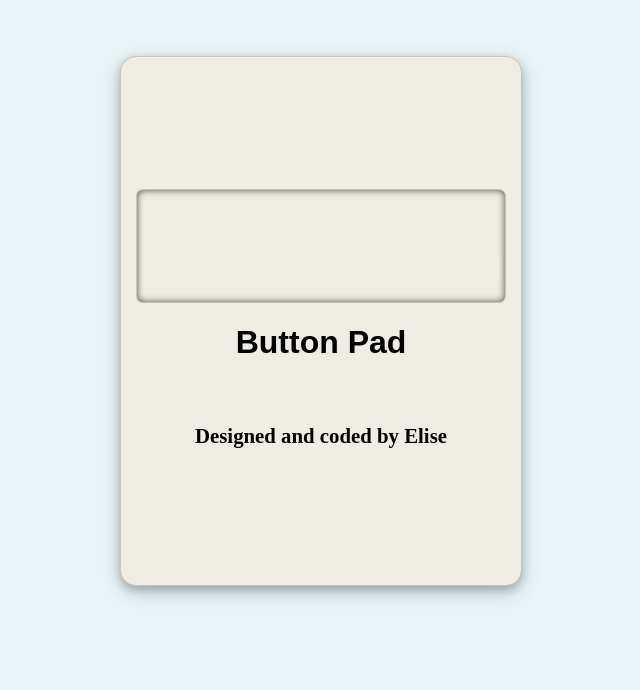
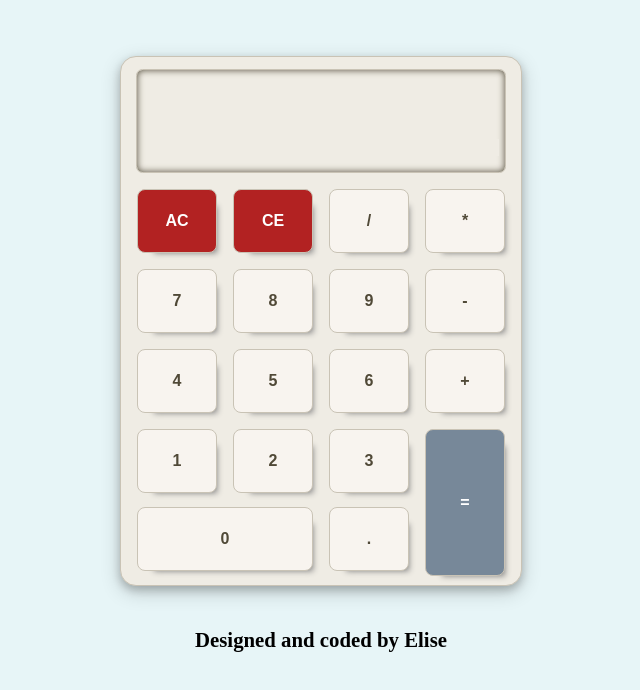
Before and after one commit to elisery/calculator-react, a React (Create React App) app: page / in a window 1280 px wide. Shown: the top 690 px of the page, without its empty margins (319-959 px from the left). Built offline with nearby package versions, Linux system fonts and the light colour scheme.

Commit message:
Add functionality to show button press value on calc display

```diff
--- a/src/components/App.css
+++ b/src/components/App.css
@@ -92,9 +92,105 @@ input.calculations {
   }
 }
 
+/* Rows */
+.row {
+  display: flex;
+  justify-content: space-between;
+  width: 23rem;
+  margin: 1rem;
+}
 
+.two-rows {
+  height: 10rem;
+  width: 23rem;
+  display: flex;
+  justify-content: space-between;
+  padding-top: 0rem;
+}
 
+.short-rows {
+  margin-top: 0rem;
+  display: flex;
+  flex-direction: column;
+  justify-content: space-between;
+  width: 17rem;
+  height: 9rem;
+}
 
+.short-buttons {
+  display: flex;
+  justify-content: space-between;
+  height: 4.1rem;
+  width: 17rem;
+}
+
+.bottom-buttons {
+  height: auto;
+  width: 25rem;
+  display: flex;
+  justify-content: center;
+}
+
+#last-row {
+  margin-top: 1.2rem;
+}
+
+/* Button Styles */
+button {
+  height: 4rem;
+  width: 5rem;
+  font-size: 1rem;
+  font-weight: bold;
+  box-shadow: 8px 8px 6px -8.5px grey;
+  text-decoration: none;
+  color: #504937;
+}
+
+.red {
+  background-color: #B22222;
+  color: white;
+}
+
+.red:active {
+  background-color: #FFD700;
+  color: #778899;
+}
+
+.beige {
+  background-color: #F8F4EF;
+}
+
+.beige:active {
+  background-color: #B0C4DE;
+  color: white;
+}
+
+.grey {
+  background-color: #778899;
+  color: white;
+}
+
+.grey:active {
+  background-color: #2F4F4F;
+}
+
+.long-vertical {
+  width: 5rem;
+  height: 9.22rem;
+  display: flex;
+  align-items: center;
+  justify-content: center;
+  box-shadow: 8px 8px 6px -8.5px grey;
+}
+
+.long-horiz {
+  width: 11rem;
+  height: 4rem;
+  display: flex;
+  align-items: center;
+  justify-content: center;
+  box-shadow: 8px 8px 6px -8.5px grey;
+}
 
 /* Footer */
 .footer-info {
--- a/src/components/App.jsx
+++ b/src/components/App.jsx
@@ -8,25 +8,26 @@ class App extends Component {
   constructor(props) {
     super(props);
     this.state = {
-      loading: true
+      displayVal: '',
+      displayOp: ''
     }
+    this.buttonPress = this.buttonPress.bind(this);
+  }
+  buttonPress(val) {
+    // console.log(val);
+    this.setState({ displayVal: val });
   }
   render() {
-    const { loading } = this.state;
+    const { displayVal, displayOp } = this.state;
 
-    // if (loading) {
-    //   return(
-    //     <div>
-    //       <h3>Loading...</h3>
-    //     </div>
-    //   )
-    // }
     return(
-      <main className="main-layout main-shadow main-border">
-        <Display />
-        <ButtonPad />
+      <div>
+        <main className="main-layout main-shadow main-border">
+          <Display mainValue={displayVal}/>
+          <ButtonPad onButtonDisplayClick={this.buttonPress}/>
+        </main>
         <Footer />
-      </main>
+      </div>
     )
   }
 }
--- /dev/null
+++ b/src/components/Button.jsx
@@ -0,0 +1,13 @@
+import React from "react";
+
+const Button = props => {
+  const { onDisplayClick = () => {} } = props;
+  const { styleProp, val } = props;
+
+  return(
+    <button onClick={() => onDisplayClick(val)} className={styleProp}>{val}</button>
+  )
+
+}
+
+export default Button;
--- a/src/components/ButtonPad.jsx
+++ b/src/components/ButtonPad.jsx
@@ -1,18 +1,97 @@
-import React, { Component } from "react";
-import ButtonRow from "./ButtonRow";
+import React from "react";
+import Button from "./Button";
 
-class ButtonPad extends Component {
-  constructor(props) {
-    super(props);
-    this.state = {
-      loading: true
-    }
+const ButtonPad = props => {
+
+  const { onButtonDisplayClick = () => {} } = props;
+  const buttonValues = {
+    firstRow: ['AC', 'CE', '/', '*'],
+    secondRow:[7, 8, 9, '-'],
+    thirdRow: [4, 5, 6, '+'],
+    fourthRow:[1, 2, 3],
+    fifthRow: [0, '.'],
+    sixthRow: ['=']
   }
-  render() {
-    return(
-      <h1>Button Pad</h1>
-    )
-  }
+  const redButton = "value inside-border red";
+  const beigeButton = "value inside-border beige";
+  const operatorButton = "operator";
+  const numberButtton = "number";
+  return(
+    <div className="buttons">
+      <div className="row">
+        <div className="first-row">
+          <Button val={buttonValues.firstRow[0]} styleProp={redButton} />
+        </div>
+        <div className="first-row">
+          <Button val={buttonValues.firstRow[1]} styleProp={redButton} />
+        </div>
+        <div className="first-row">
+          <Button val={buttonValues.firstRow[2]} styleProp={beigeButton} buttonType={operatorButton} />
+        </div>
+        <div className="first-row">
+          <Button val={buttonValues.firstRow[3]} styleProp={beigeButton} buttonType={operatorButton} />
+        </div>
+      </div>
+      <div className="row">
+        <div className="second-row">
+          <Button onDisplayClick={onButtonDisplayClick} val={buttonValues.secondRow[0]} styleProp={beigeButton} buttonType={numberButtton}/>
+        </div>
+        <div className="second-row">
+          <Button val={buttonValues.secondRow[1]} styleProp={beigeButton} buttonType={numberButtton}/>
+        </div>
+        <div className="second-row">
+          <Button val={buttonValues.secondRow[2]} styleProp={beigeButton} buttonType={numberButtton}/>
+        </div>
+        <div className="second-row">
+          <Button val={buttonValues.secondRow[3]} styleProp={beigeButton} buttonType={operatorButton}/>
+        </div>
+      </div>
+      <div className="row">
+        <div className="third-row">
+          <Button val={buttonValues.thirdRow[0]} styleProp={beigeButton} buttonType={numberButtton}/>
+        </div>
+        <div className="third-row">
+          <Button val={buttonValues.thirdRow[1]} styleProp={beigeButton} buttonType={numberButtton}/>
+        </div>
+        <div className="third-row">
+          <Button val={buttonValues.thirdRow[2]} styleProp={beigeButton} buttonType={numberButtton}/>
+        </div>
+        <div className="third-row">
+          <Button val={buttonValues.thirdRow[3]} styleProp={beigeButton} buttonType={operatorButton}/>
+        </div>
+      </div>
+      <div className="bottom-buttons">
+        <div className="two-rows">
+          <div className="short-rows">
+            <div className="short-buttons">
+              <div className="fourth-row">
+                <Button val={buttonValues.fourthRow[0]} styleProp={beigeButton} buttonType={numberButtton}/>
+              </div>
+              <div className="fourth-row">
+                <Button val={buttonValues.fourthRow[1]} styleProp={beigeButton} buttonType={numberButtton}/>
+              </div>
+              <div className="fourth-row">
+                <Button val={buttonValues.fourthRow[2]} styleProp={beigeButton} buttonType={numberButtton}/>
+              </div>
+            </div>
+            <div className="short-buttons">
+              <div className="fifth-row">
+                <Button val={buttonValues.fifthRow[0]} styleProp={"value inside-border beige long-horiz number"} buttonType={numberButtton}/>
+              </div>
+              <div className="fifth-row">
+                <Button val={buttonValues.fifthRow[1]} styleProp={beigeButton}/>
+              </div>
+            </div>
+          </div>
+          <div className="equals">
+            <Button val={buttonValues.sixthRow[0]} styleProp={"value inside-border grey long-vertical"} />
+          </div>
+        </div>
+
+      </div>
+    </div>
+  )
+
 }
 
 export default ButtonPad;
--- a/src/components/ButtonRow.jsx
+++ /dev/null
@@ -1,17 +0,0 @@
-import React, { Component } from "react";
-
-class ButtonRow extends Component {
-  constructor(props) {
-    super(props);
-    this.state = {
-
-    }
-  }
-  render() {
-    return(
-      <h2>Button row</h2>
-    )
-  }
-}
-
-export default ButtonRow;
--- a/src/components/Display.jsx
+++ b/src/components/Display.jsx
@@ -1,26 +1,14 @@
-import React, { Component } from "react";
+import React from "react";
 
-class Display extends Component {
-  constructor(props) {
-    super(props);
-    this.state = {
-      loading: true
-    }
-  }
-  render() {
-    const { loading } = this.state;
-    // if (loading) {
-    //   return (
-    //     <p>Loading...</p>
-    //   )
-    // }
-    return(
-      <div className="display inside-border">
-        <input type="text" className="main" maxLength="21"/>
-        <input type="text" className="calculations" maxLength="21"/>
-      </div>
-    )
-  }
+const Display = props => {
+  const { mainValue } = props;
+  return(
+    <div className="display inside-border">
+      <input type="text" className="main" maxLength="21" value={mainValue} />
+      <input type="text" className="calculations" maxLength="21"/>
+    </div>
+  )
+
 }
 
 export default Display;
```
